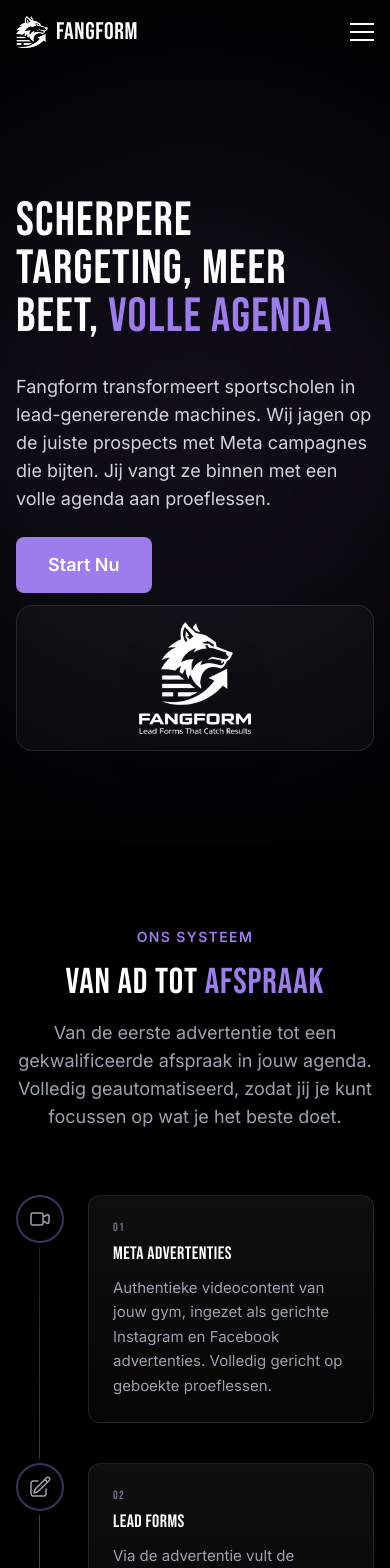
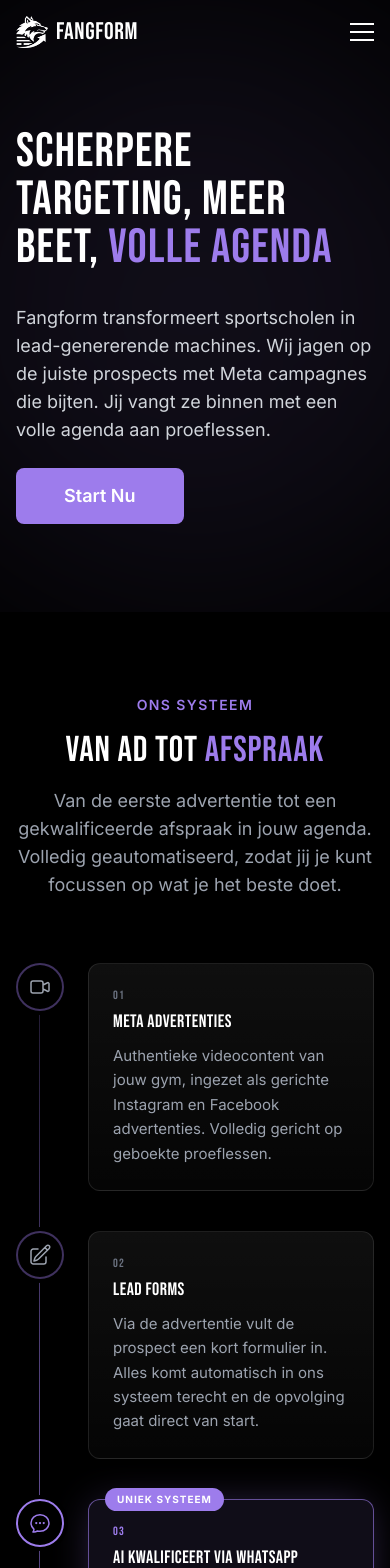
Before and after one commit to dfenders2002/fangForms, a Next.js app: page / in a window 390 px wide. Shown: the top 1568 px of the page. Built offline with nearby package versions, Linux system fonts and the light colour scheme.

Commit message:
feat: enhance Hero and HowItWorks components with improved layout and framer-motion animations

```diff
--- a/src/components/Hero.tsx
+++ b/src/components/Hero.tsx
@@ -2,13 +2,13 @@
 
 export default function Hero() {
 	return (
-		<section className="relative min-h-screen flex items-center overflow-hidden pt-20">
+		<section className="relative md:min-h-screen flex md:items-center overflow-hidden pt-28 md:pt-20 pb-16 md:pb-0">
 			{/* Background glow */}
 			<div className="absolute inset-0 overflow-hidden">
 				<div className="absolute top-1/2 left-1/2 -translate-x-1/2 -translate-y-1/2 w-[600px] h-[600px] bg-accent/10 rounded-full blur-[120px]" />
 			</div>
 
-			<div className="relative max-w-7xl mx-auto px-4 sm:px-6 lg:px-8 pt-12 pb-6">
+			<div className="relative max-w-7xl mx-auto px-4 sm:px-6 lg:px-8 pt-4 pb-6 md:pt-12">
 				{/* Heading — full width */}
 				<h1
 					className="font-heading text-5xl sm:text-6xl md:text-7xl lg:text-8xl leading-none tracking-wide animate-fade-up"
@@ -18,7 +18,7 @@
 				</h1>
 
 				{/* Description left + logo right */}
-				<div className="flex flex-col lg:flex-row lg:items-stretch gap-3 mt-8">
+				<div className="flex flex-col lg:flex-row lg:items-stretch gap-8 lg:gap-3 mt-8">
 					<div className="flex-1">
 						<p
 							className="text-lg md:text-xl text-gray-300 max-w-lg animate-fade-up-delay-1"
@@ -33,15 +33,15 @@
 						>
 							<a
 								href="#contact"
-								className="bg-accent hover:bg-accent-dark text-white font-semibold px-8 py-3.5 rounded-lg transition-colors text-lg"
+								className="bg-accent hover:bg-accent-dark text-white font-semibold px-12 py-3.5 rounded-lg transition-colors text-lg"
 							>
 								Start Nu
 							</a>
 						</div>
 					</div>
 
-					{/* Logo card — same height as text + buttons */}
-					<div className="animate-fade-up-delay-1">
+					{/* Logo card — desktop only */}
+					<div className="hidden lg:block animate-fade-up-delay-1">
 						<div className="rounded-2xl border border-white/10 bg-white/[0.03] backdrop-blur-sm p-4 h-full flex items-center justify-center">
 							<Image
 								src="/assets/fangform-logo-trimmed.png"
--- a/src/components/HowItWorks.tsx
+++ b/src/components/HowItWorks.tsx
@@ -1,6 +1,7 @@
 "use client";
 
 import { Fragment } from "react";
+import { motion } from "framer-motion";
 
 const steps = [
 	{
@@ -55,18 +56,17 @@
 	</svg>
 );
 
-const delayClasses = [
-	"animate-fade-up-slow",
-	"animate-fade-up-slow-1",
-	"animate-fade-up-slow-2",
-	"animate-fade-up-slow-3",
-];
-
 export default function HowItWorks() {
 	return (
 		<section id="diensten" className="scroll-mt-20 md:scroll-mt-24 py-20 md:py-32">
 			<div className="max-w-7xl mx-auto px-4 sm:px-6 lg:px-8">
-				<div className="text-center mb-16 md:mb-20 animate-fade-up-slow">
+				<motion.div
+					initial={{ opacity: 0, y: 24 }}
+					whileInView={{ opacity: 1, y: 0 }}
+					viewport={{ once: true, margin: "0px 0px -75px 0px" }}
+					transition={{ duration: 0.4 }}
+					className="text-center mb-16 md:mb-20"
+				>
 					<span className="inline-block text-accent text-sm font-semibold uppercase tracking-widest mb-4">
 						Ons systeem
 					</span>
@@ -76,7 +76,7 @@
 					<p className="mt-4 text-gray-400 text-lg max-w-2xl mx-auto">
 						Van de eerste advertentie tot een gekwalificeerde afspraak in jouw agenda. Volledig geautomatiseerd, zodat jij je kunt focussen op wat je het beste doet.
 					</p>
-				</div>
+				</motion.div>
 
 				{/* Mobile: vertical timeline */}
 				<div className="relative max-w-2xl mx-auto lg:hidden">
@@ -87,17 +87,25 @@
 					<ul className="space-y-0">
 						{steps.map((step, i) => (
 							<li key={step.number} className="relative flex gap-6 pb-10 last:pb-0">
-								<div
-									className={`relative z-10 flex-shrink-0 w-12 h-12 rounded-full border-2 flex items-center justify-center ring-4 ring-black ${delayClasses[i]} ${
+								<motion.div
+									initial={{ opacity: 0, x: -12 }}
+									whileInView={{ opacity: 1, x: 0 }}
+									viewport={{ once: true, margin: "0px 0px -75px 0px" }}
+									transition={{ duration: 0.35, delay: i * 0.07 }}
+									className={`relative z-10 flex-shrink-0 w-12 h-12 rounded-full border-2 flex items-center justify-center ring-4 ring-black ${
 										step.highlight
 											? "bg-black border-accent text-accent"
 											: "bg-black border-accent/40 text-gray-400"
 									}`}
 								>
 									{step.icon}
-								</div>
-								<div
-									className={`relative flex-1 min-w-0 rounded-xl border p-6 ${delayClasses[i]} ${
+								</motion.div>
+								<motion.div
+									initial={{ opacity: 0, y: 16 }}
+									whileInView={{ opacity: 1, y: 0 }}
+									viewport={{ once: true, margin: "0px 0px -75px 0px" }}
+									transition={{ duration: 0.35, delay: i * 0.07 }}
+									className={`relative flex-1 min-w-0 rounded-xl border p-6 ${
 										step.highlight
 											? "border-accent/60 bg-accent/10 shadow-[0_0_40px_-8px_rgba(157,124,236,0.35)]"
 											: "border-white/10 bg-gradient-to-b from-white/[0.06] to-white/[0.02]"
@@ -117,21 +125,25 @@
 									<p className="text-gray-400 text-[15px] leading-relaxed">
 										{step.description}
 									</p>
-								</div>
+								</motion.div>
 							</li>
 						))}
 					</ul>
 				</div>
 
-				{/* Desktop: horizontal grid — equal heights guaranteed by CSS grid rows */}
+				{/* Desktop: horizontal grid */}
 				<div
 					className="hidden lg:grid items-stretch"
 					style={{ gridTemplateColumns: "1fr 2rem 1fr 2rem 1fr 2rem 1fr" }}
 				>
 					{steps.map((step, i) => (
 						<Fragment key={step.number}>
-							<div
-								className={`relative flex flex-col rounded-2xl border p-6 ${delayClasses[i]} ${
+							<motion.div
+								initial={{ opacity: 0, y: 24 }}
+								whileInView={{ opacity: 1, y: 0 }}
+								viewport={{ once: true, margin: "0px 0px -75px 0px" }}
+								transition={{ duration: 0.4, delay: i * 0.08 }}
+								className={`relative flex flex-col rounded-2xl border p-6 ${
 									step.highlight
 										? "border-accent/60 bg-accent/10 shadow-[0_0_40px_-8px_rgba(157,124,236,0.35)]"
 										: "border-white/10 bg-gradient-to-b from-white/[0.06] to-white/[0.02]"
@@ -156,7 +168,7 @@
 								<p className="text-gray-400 text-[15px] leading-relaxed">
 									{step.description}
 								</p>
-							</div>
+							</motion.div>
 
 							{i < steps.length - 1 && (
 								<div className="flex items-center justify-center text-accent/40">
```
